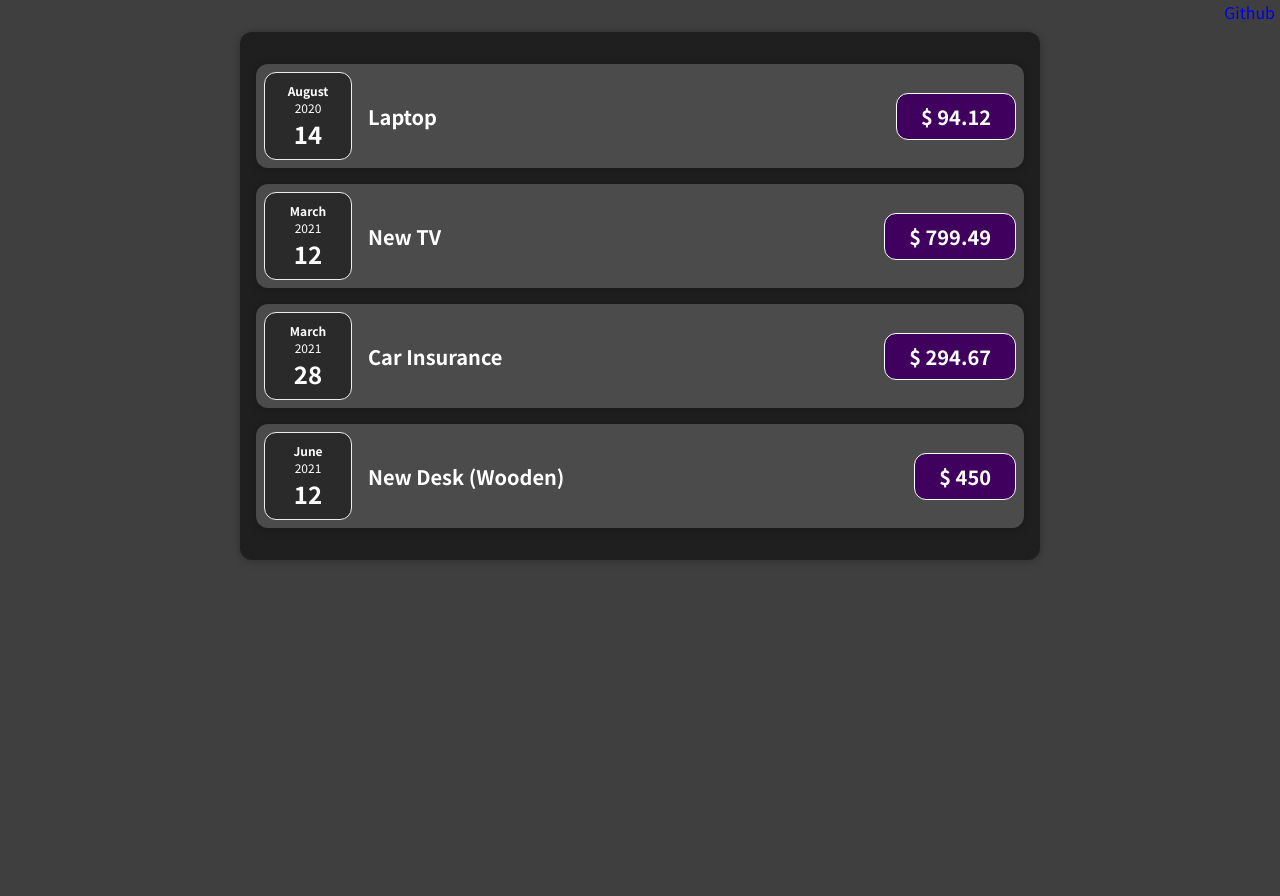
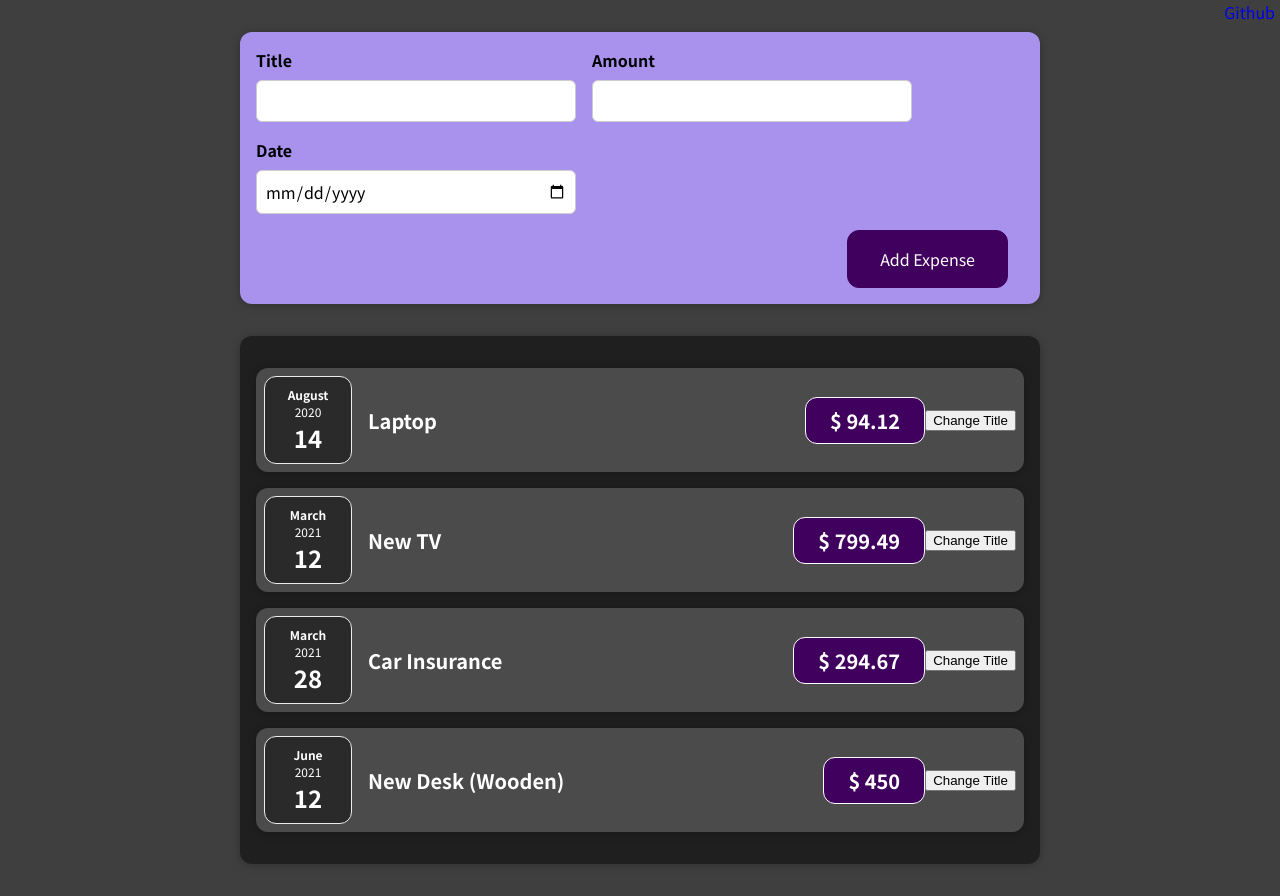
Before and after one commit to iampratiktandel/expense-tracker-react, a React (Create React App) app: page / in a window 1280 px wide. Before the commit the page ends 800 px from the top, so only its background shows below. Built offline with nearby package versions, Linux system fonts and the light colour scheme.

Commit message:
feat: add Expense Form and handle form submit

```diff
--- a/src/App.js
+++ b/src/App.js
@@ -1,5 +1,6 @@
 import ExpenseList from "./components/Expenses/ExpenseList/ExpenseList";
 import './App.css';
+import NewExpense from "./components/NewExpense/NewExpense";
 
 const App = () => {
 
@@ -34,6 +35,7 @@ return (
     <div className="link">
       <a href="https://github.com/iampratiktandel/expense-tracker-react" className='github__icon'>Github</a>
     </div>
+    <NewExpense />
     <ExpenseList expenses={expenses}/>
   </div>
 );
--- a/src/components/Expenses/ExpenseItem/ExpenseItem.js
+++ b/src/components/Expenses/ExpenseItem/ExpenseItem.js
@@ -1,15 +1,23 @@
+import { useState } from 'react';
 import Card from '../../UI/Card/Card';
 import ExpenseDate from '../ExpenseDate/ExpenseDate';
 import './ExpenseItem.css';
 
 const ExpenseItem = (props) => {
+  const [title, setTitle] = useState(props.title);
+
+  const changeTitle = () => {
+    setTitle('Pratik');
+  };
+
   return (
     <Card className='expense-item'>
       <ExpenseDate date={props.date} month={props.month} year={props.year}/>
       <div className='expense-item__description'>
-        <h2>{props.title}</h2>
+        <h2>{title}</h2>
         <div className='expense-item__price'>$ {props.amount}</div>
       </div>
+      <button onClick={changeTitle}>Change Title</button>
     </Card>
   )
 }
--- /dev/null
+++ b/src/components/NewExpense/ExpenseForm.css
@@ -0,0 +1,26 @@
+.new-expense__controls {
+  display: flex;
+  flex-wrap: wrap;
+  gap: 1rem;
+  margin-bottom: 1rem;
+  text-align: left;
+}
+
+.new-expense__control label {
+  font-weight: bold;
+  margin-bottom: 0.5rem;
+  display: block;
+}
+
+.new-expense__control input {
+  font: inherit;
+  padding: 0.5rem;
+  border-radius: 6px;
+  border: 1px solid #ccc;
+  width: 20rem;
+  max-width: 100%;
+}
+
+.new-expense__actions {
+  text-align: right;
+}
--- /dev/null
+++ b/src/components/NewExpense/ExpenseForm.js
@@ -0,0 +1,83 @@
+import { useState } from 'react';
+import './ExpenseForm.css';
+
+const ExpenseForm = () => {
+  const [enteredTitle, setEnteredTitle] = useState('')
+  const [enteredAmount, setEnteredAmount] = useState('');
+  const [enteredDate, setEnteredDate] = useState('');
+  // const [userInput, setUserInput] = useState({
+  //   enteredTitle: '',
+  //   enteredAmount: '',
+  //   enteredDate: ''
+  // });
+
+  const titleChangeHandler = (event) => {
+    setEnteredTitle(event.target.value);
+    // setUserInput({
+    //   ...userInput,
+    //   enteredTitle: event.target.value
+    // });
+    // setUserInput((prevState) => {
+    //   return { ...prevState, enteredTitle: event.target.value };
+    // });
+  };
+
+  const amountChangeHandler = (event) => {
+    setEnteredAmount(event.target.value);
+    // setUserInput({
+    //   ...userInput,
+    //   enteredAmount: event.target.value
+    // });
+    // setUserInput((prevState) => {
+    //   return { ...prevState, enteredAmount: event.target.value };
+    // });
+  }
+
+  const dateChangeHandler = (event) => {
+    setEnteredDate(event.target.value);
+    // setUserInput({
+    //   ...userInput,
+    //   enteredDate: event.target.value
+    // });
+    // setUserInput((prevState) => {
+    //   return { ...prevState, enteredDate: event.target.value };
+    // });
+  }
+
+  const submitHandler = (event) => {
+    event.preventDefault();
+
+    const expenseData = {
+      title: enteredTitle,
+      amount: enteredAmount,
+      date: new Date(enteredDate)
+    };
+
+    setEnteredTitle('');
+    setEnteredAmount('');
+    setEnteredDate('');
+    console.log(expenseData);
+  }
+
+  return <form onSubmit={submitHandler}>
+    <div className='new-expense__controls'>
+      <div className='new-expense__control'>
+        <label>Title</label>
+        <input type="text" value={enteredTitle} onChange={titleChangeHandler} />
+      </div>
+      <div className='new-expense__control'>
+        <label>Amount</label>
+        <input type="number" min="0.01" step="0.01" value={enteredAmount} onChange={amountChangeHandler} />
+      </div>
+      <div className='new-expense__control'>
+        <label>Date</label>
+        <input type="date" min="2019-01-01" max="2022-12-31" value={enteredDate} onChange={dateChangeHandler} />
+      </div>
+    </div>
+    <div className='new-expense__actions'>
+      <button>Add Expense</button>
+    </div>
+  </form>;
+}
+
+export default ExpenseForm;
--- /dev/null
+++ b/src/components/NewExpense/NewExpense.css
@@ -0,0 +1,38 @@
+.new-expense {
+  background-color: #a892ee;
+  padding: 1rem;
+  margin: 2rem auto;
+  width: 50rem;
+  max-width: 95%;
+  border-radius: 12px;
+  text-align: center;
+  box-shadow: 0 1px 8px rgba(0, 0, 0, 0.25);
+}
+
+.new-expense button {
+  font: inherit;
+  cursor: pointer;
+  padding: 1rem 2rem;
+  border: 1px solid #40005d;
+  background-color: #40005d;
+  color: white;
+  border-radius: 12px;
+  margin-right: 1rem;
+}
+
+.new-expense button:hover,
+.new-expense button:active {
+  background-color: #510674;
+  border-color: #510674;
+}
+
+.new-expense button.alternative {
+  color: #220131;
+  border-color: transparent;
+  background-color: transparent;
+}
+
+.new-expense button.alternative:hover,
+.new-expense button.alternative:active {
+  background-color: #ddb3f8;
+}
--- /dev/null
+++ b/src/components/NewExpense/NewExpense.js
@@ -0,0 +1,12 @@
+import ExpenseForm from './ExpenseForm';
+import './NewExpense.css';
+
+const NewExpense = () => {
+  return (
+    <div className='new-expense'>
+      <ExpenseForm />
+    </div>
+  );
+};
+
+export default NewExpense;
```
Also changed, not shown: 1 other file (tests, documents, lock files or other folders).
